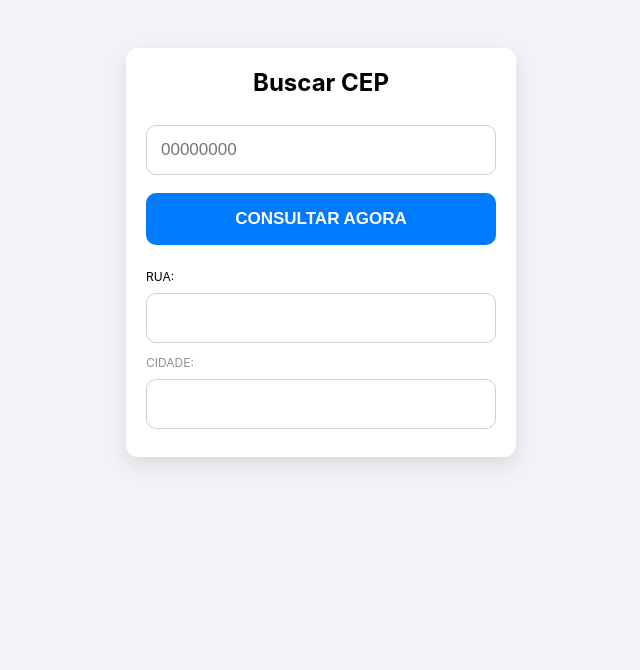
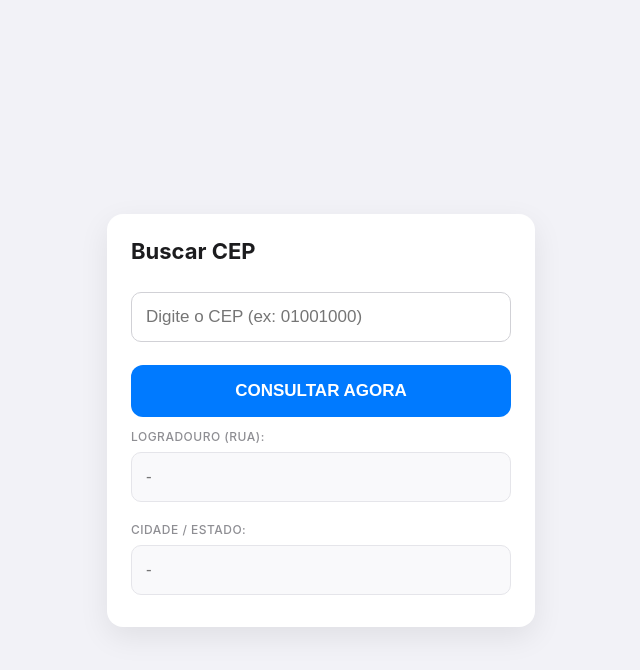
Before and after one commit to hebershon/meu-cep, a plain HTML site: page index.html in a window 1280 px wide. Shown: the whole page, without its empty margins (319-959 px from the left). Drawn offline with Linux system fonts and the light colour scheme.

Commit message:
Update index.html

```diff
--- a/index.html
+++ b/index.html
@@ -2,57 +2,134 @@
 <html lang="pt-br">
 <head>
     <meta charset="UTF-8">
-    <meta name="viewport" content="width=device-width, initial-scale=1.0">
+    <meta name="viewport" content="width=device-width, initial-scale=1.0, maximum-scale=1.0, user-scalable=no">
     <title>Busca CEP iPad</title>
     <style>
-        body { font-family: -apple-system, BlinkMacSystemFont, sans-serif; padding: 20px; background: #f2f2f7; text-align: center; }
-        .card { background: #fff; padding: 20px; border-radius: 12px; box-shadow: 0 8px 20px rgba(0,0,0,0.1); max-width: 350px; margin: 20px auto; }
-        input { width: 100%; padding: 14px; margin: 8px 0; border: 1px solid #d1d1d6; border-radius: 10px; font-size: 17px; box-sizing: border-box; }
-        button { width: 100%; padding: 16px; background: #007aff; color: #fff; border: none; border-radius: 10px; font-size: 17px; font-weight: 600; margin-top: 10px; }
+        /* Estilo inspirado no iOS / iPadOS */
+        body {
+            font-family: -apple-system, BlinkMacSystemFont, "Segoe UI", Roboto, Helvetica, Arial, sans-serif;
+            padding: 20px;
+            background: #f2f2f7;
+            display: flex;
+            justify-content: center;
+            align-items: center;
+            min-height: 100vh;
+            margin: 0;
+        }
+        .card {
+            background: #fff;
+            padding: 24px;
+            border-radius: 16px;
+            box-shadow: 0 10px 30px rgba(0,0,0,0.08);
+            width: 100%;
+            max-width: 380px;
+        }
+        h2 { margin: 0 0 20px 0; color: #1c1c1e; font-size: 22px; }
+
+        input {
+            width: 100%;
+            padding: 14px;
+            margin: 8px 0;
+            border: 1px solid #d1d1d6;
+            border-radius: 10px;
+            font-size: 17px;
+            box-sizing: border-box;
+            background: #ffffff;
+            transition: border-color 0.2s;
+        }
+        input:focus { border-color: #007aff; outline: none; }
+        input[readonly] { background: #f9f9fb; color: #3a3a3c; border-color: #e5e5ea; }
+
+        button {
+            width: 100%;
+            padding: 16px;
+            background: #007aff;
+            color: #fff;
+            border: none;
+            border-radius: 12px;
+            font-size: 17px;
+            font-weight: 600;
+            margin-top: 15px;
+            cursor: pointer;
+            transition: background 0.2s, opacity 0.2s;
+        }
+        button:active { opacity: 0.8; }
+
+        label {
+            display: block;
+            font-size: 12px;
+            color: #8e8e93;
+            text-align: left;
+            margin-top: 12px;
+            font-weight: 500;
+            text-transform: uppercase;
+            letter-spacing: 0.5px;
+        }
     </style>
 </head>
 <body>
 
 <div class="card">
-    <h2 style="margin-top:0">Buscar CEP</h2>
-    <input type="tel" id="cepInput" placeholder="00000000" maxlength="8">
+    <h2>Buscar CEP</h2>
+    <input type="tel" id="cepInput" placeholder="Digite o CEP (ex: 01001000)" maxlength="8">
     <button id="btn" onclick="buscar()">CONSULTAR AGORA</button>
-    <div style="margin-top: 20px; text-align: left;">
-        <label style="font-size:12px; color:https://github.com/hebershon/meu-cep/edit/main/index.html#8e8e93">RUA:</label>
-        <input type="text" id="rua" readonly>
-        <label style="font-size:12px; color:#8e8e93">CIDADE:</label>
-        <input type="text" id="cidade" readonly>
+
+    <div style="margin-top: 10px;">
+        <label>LOGRADOURO (RUA):</label>
+        <input type="text" id="rua" readonly placeholder="-">
+
+        <label>CIDADE / ESTADO:</label>
+        <input type="text" id="cidade" readonly placeholder="-">
     </div>
 </div>
 
 <script>
-    // Função global para receber os dados (JSONP)
+    // Função chamada quando a API retorna os dados
     function retorno_cep(dados) {
         document.getElementById('btn').innerText = "CONSULTAR AGORA";
+        document.getElementById('btn').disabled = false;
+
         if (!("erro" in dados)) {
-            document.getElementById('rua').value = dados.logradouro;
+            document.getElementById('rua').value = dados.logradouro || "Não informado";
             document.getElementById('cidade').value = dados.localidade + " - " + dados.uf;
         } else {
+            limparCampos();
             alert("CEP não encontrado.");
         }
     }
 
+    function limparCampos() {
+        document.getElementById('rua').value = "";
+        document.getElementById('cidade').value = "";
+    }
+
     function buscar() {
+        // Limpa caracteres não numéricos
         var v_cep = document.getElementById('cepInput').value.replace(/\D/g, '');
-        if (v_cep.length !== 8) return alert("Digite 8 números.");
+
+        if (v_cep.length !== 8) {
+            return alert("Por favor, digite 8 números.");
+        }
 
         document.getElementById('btn').innerText = "Buscando...";
+        document.getElementById('btn').disabled = true;
 
-        // Remove script anterior se houver
+        // Gerenciamento do script JSONP
         var old = document.getElementById('script_cep');
         if (old) old.parentNode.removeChild(old);
 
-        // Cria o novo script - USANDO HTTPS OBRIGATÓRIO
         var script = document.createElement('script');
         script.id = 'script_cep';
+        // CORREÇÃO DA URL: Adicionado /ws/ e as barras corretas
         script.src = 'https://viacep.com.br' + v_cep + '/json/?callback=retorno_cep';
+
         document.body.appendChild(script);
     }
+
+    // Permite buscar ao apertar "Enter" no teclado
+    document.getElementById('cepInput').addEventListener('keypress', function (e) {
+        if (e.key === 'Enter') buscar();
+    });
 </script>
 
 </body>
```
